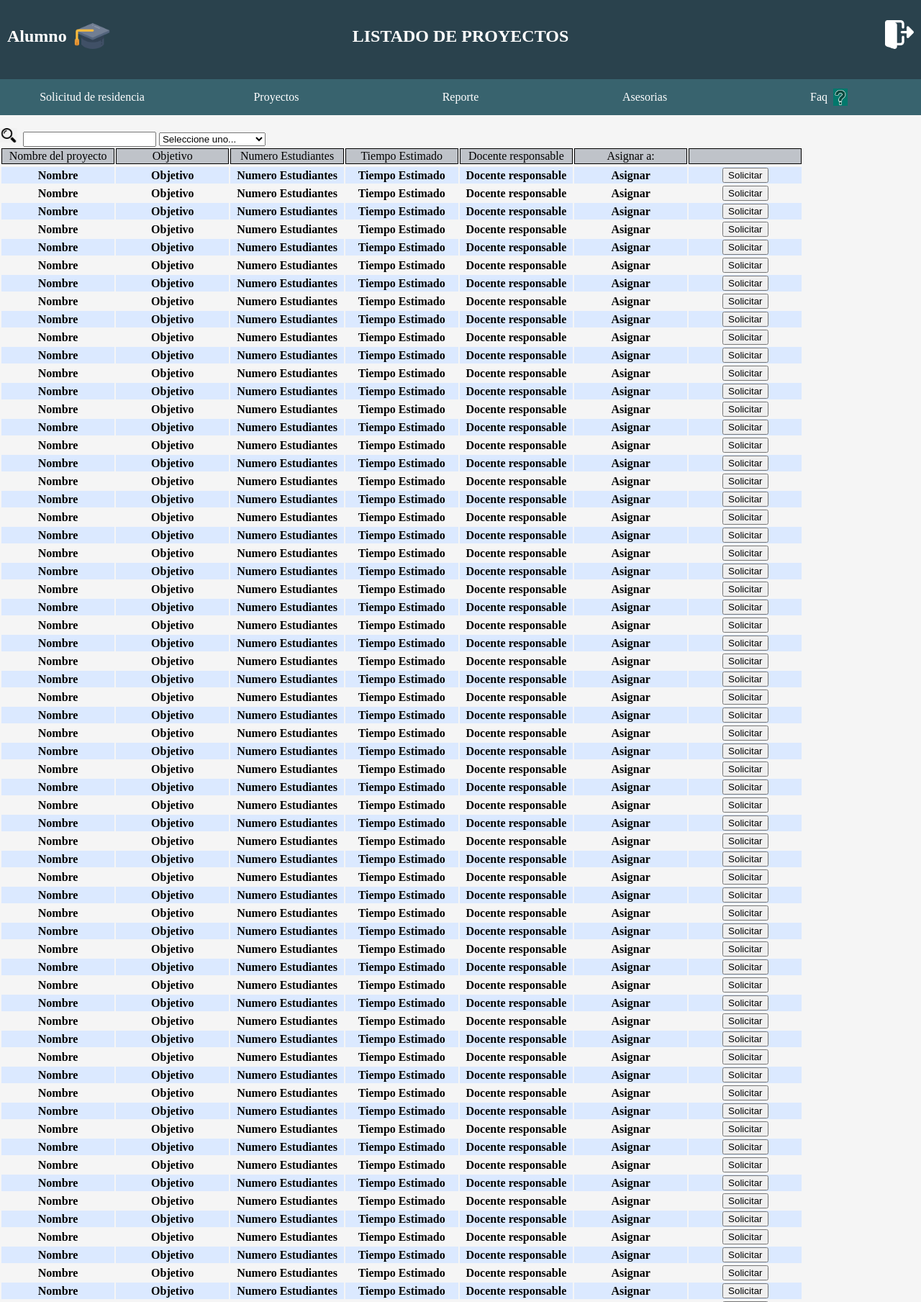
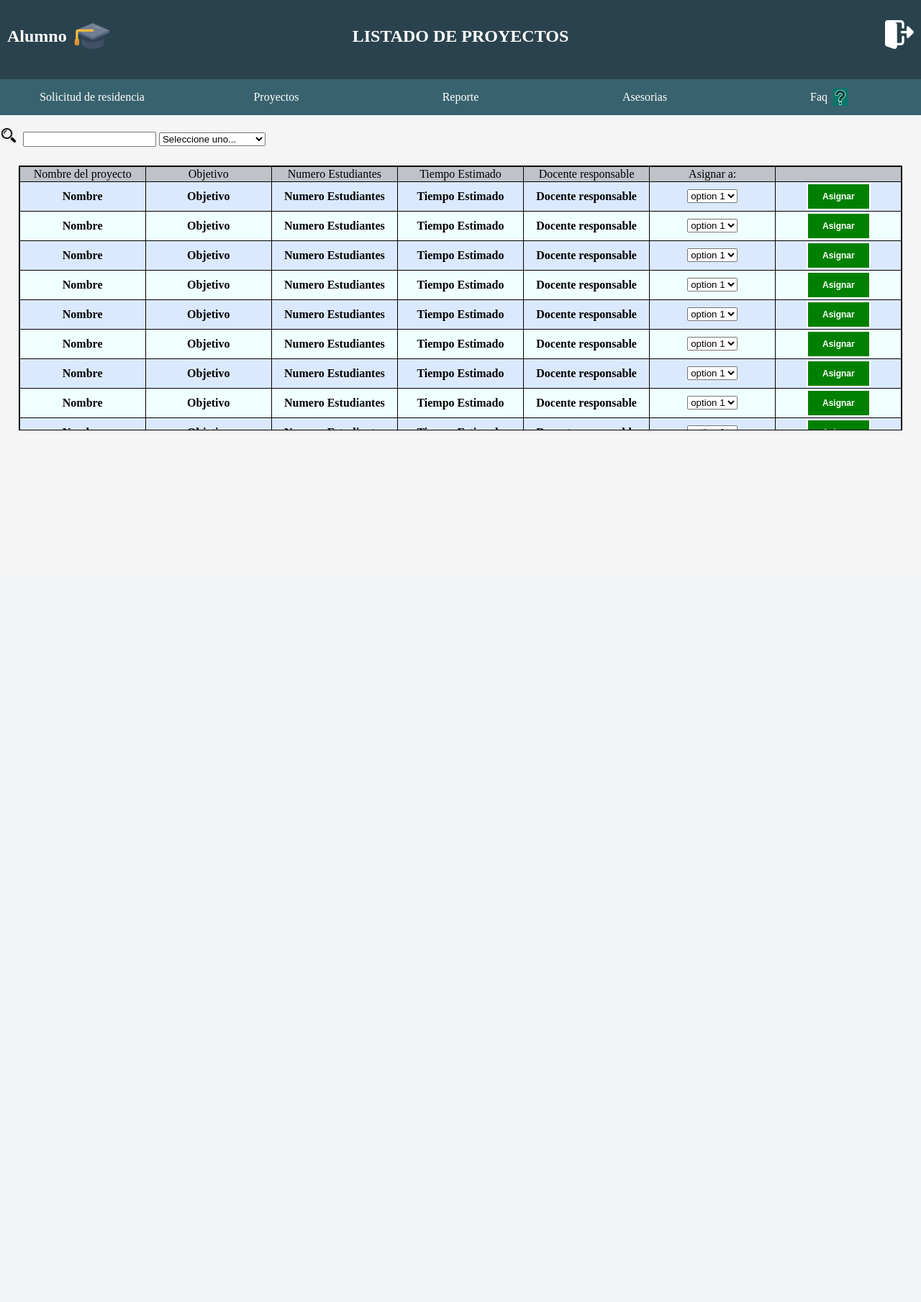
Before and after one commit to lireyes22/Residencias, a PHP site: page /ListadoProyecto.php in a window 1280 px wide. Shown: the top 1809 px of the page at 72% size. After the commit the page ends 598 px from the top, so only its background shows below. Run offline with PHP 8.4, Linux system fonts and the light colour scheme.

Commit message:
cambio
nuevo

```diff
--- a/ListadoProyecto.php
+++ b/ListadoProyecto.php
@@ -42,9 +42,9 @@
         <option value="Descripción">Descripción</option>
         <option value="Nombre del Proyecto">Nombre del Proyecto</option>
       </select>
-      <div id="tabla-scroll">
-    <div id="contenedor-tabla">
-    <table>
+
+      <div class="tabla-scroll">
+	<table class = "tb-asp">
 			<tr>
 				<td class="sticky">Nombre del proyecto</td>
 				<td class="sticky">Objetivo</td>
@@ -60,13 +60,25 @@
 				while ($i < 100) {
 					?>
 					<tr <?php if($i%2==0) echo "class='par'" ?> >
-                        <th>Nombre</th>
-                        <th>Objetivo</th>
-                        <th>Numero Estudiantes</th>
-                        <th>Tiempo Estimado</th>
-                        <th>Docente responsable</th>
-                        <th>Asignar</th>
-                        <th><input type="submit" value="Solicitar"/></th>
+						<th class="tb-th-asp">Nombre</th>
+						<th class="tb-th-asp">Objetivo</th>
+						<th class="tb-th-asp">Numero Estudiantes</th>
+						<th class="tb-th-asp">Tiempo Estimado</th>
+						<th class="tb-th-asp">Docente responsable</th>
+						<form action="">
+							<th class="tb-th-asp">
+							<select name="comision">
+								<option>option 1</option>
+								<option>option 2</option>
+								<option>option 3</option>
+								<option> option 4 </option>
+								<option> option 5 </option>
+							</select>
+							</th>
+							<th class="tb-th-asp">
+								<input type="submit" value="Asignar">
+							</th>
+						</form>
 					</tr>
 					<?php
 					$i++;
@@ -75,4 +87,5 @@
             </tr>
         </table>
 	</div>
-    </div>
+</body>
+</html>
```
Lines whose indentation alone changed are shown as unchanged.
